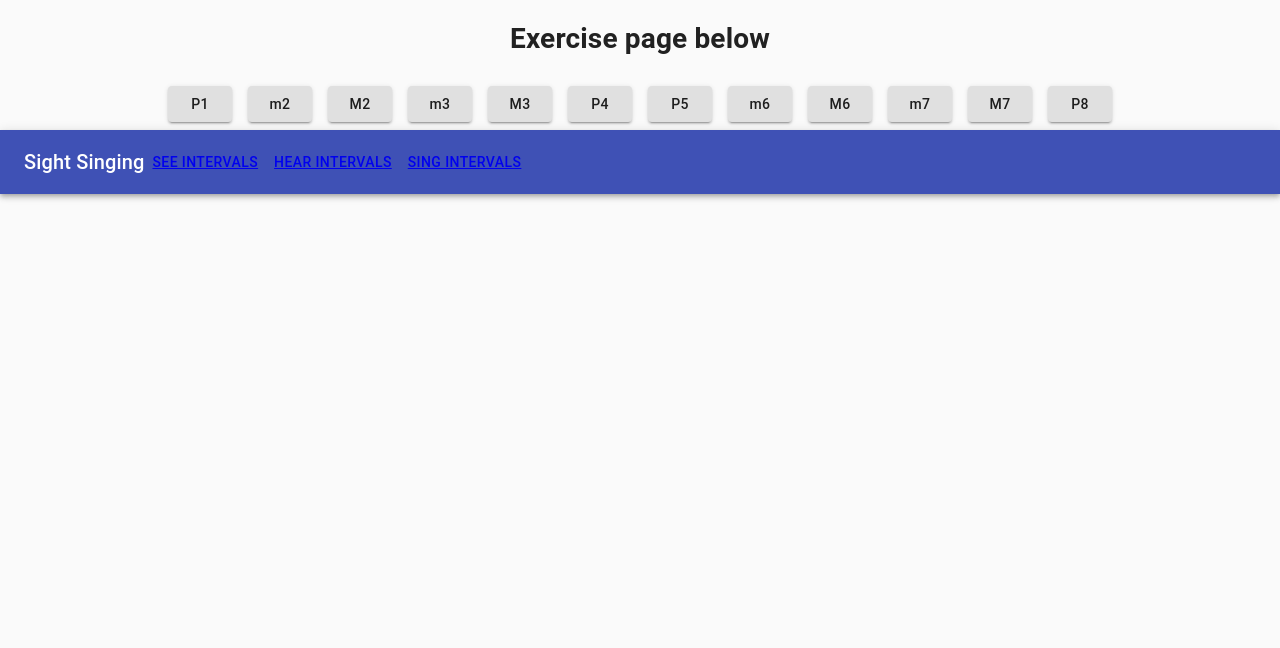
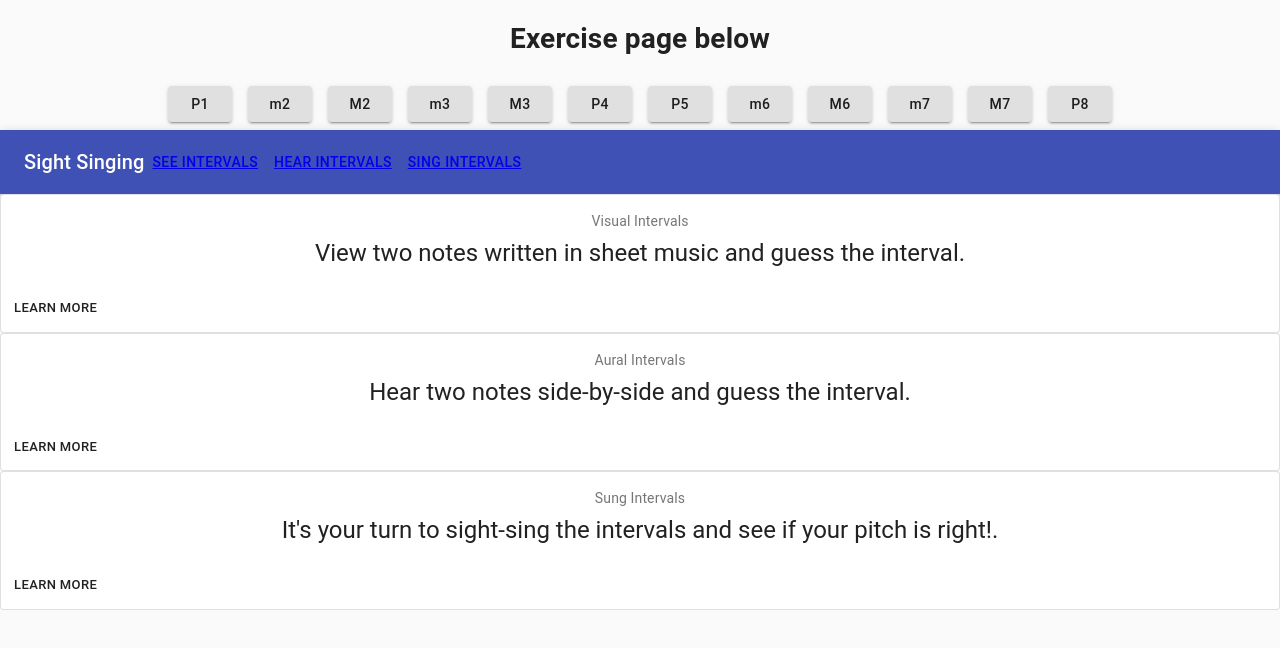
Before and after one commit to BCerki/sight-singing, a React (Create React App) app: page / in a window 1280 px wide. Shown: the top 648 px of the page. Built offline with nearby package versions, Linux system fonts and the light colour scheme.

Commit message:
Create Interval card to display landing page info

```diff
--- /dev/null
+++ b/src/components/IntervalCard.tsx
@@ -0,0 +1,51 @@
+import {FC, ReactElement} from 'react';
+import { makeStyles } from '@material-ui/core/styles';
+import Card from '@material-ui/core/Card';
+import CardActions from '@material-ui/core/CardActions';
+import CardContent from '@material-ui/core/CardContent';
+import Button from '@material-ui/core/Button';
+import Typography from '@material-ui/core/Typography';
+
+const useStyles = makeStyles({
+  root: {
+    minWidth: 275,
+  },
+  bullet: {
+    display: 'inline-block',
+    margin: '0 2px',
+    transform: 'scale(0.8)',
+  },
+  title: {
+    fontSize: 14,
+  },
+  pos: {
+    marginBottom: 12,
+  },
+});
+
+type CardProps = {
+  title: string,
+  description: string
+}
+
+const IntervalCard:FC<CardProps> = ({ title, description }): ReactElement => {
+  const classes = useStyles();
+
+  return (
+    <Card className={classes.root} variant="outlined">
+      <CardContent>
+        <Typography className={classes.title} color="textSecondary" gutterBottom>
+          {title}
+        </Typography>
+        <Typography variant="h5" component="h2">
+          {description}
+        </Typography>
+      </CardContent>
+      <CardActions>
+        <Button size="small">Learn More</Button>
+      </CardActions>
+    </Card>
+  );
+}
+
+export default IntervalCard;
--- a/src/components/Landing.tsx
+++ b/src/components/Landing.tsx
@@ -3,6 +3,7 @@ import Visual from './Visual'
 import Aural from './Aural'
 import Sing from './Sing'
 import { AppBar, Toolbar, Typography, Button } from '@material-ui/core';
+import IntervalCard from "./IntervalCard";
 
 function Landing() {
   return (
@@ -50,6 +51,12 @@ function Landing() {
           </Route>
 
         </Switch>
+
+        <IntervalCard title="Visual Intervals" description="View two notes written in sheet music and guess the interval."/>
+        <IntervalCard title="Aural Intervals" description="Hear two notes side-by-side and guess the interval."/>
+        <IntervalCard title="Sung Intervals" description="It's your turn to sight-sing the intervals and see if your pitch is right!."/>
+
+
       </main>
     </div>
   )
```
Also changed, not shown: src/components/NavBar.tsx (deleted, +0 -17 lines).
